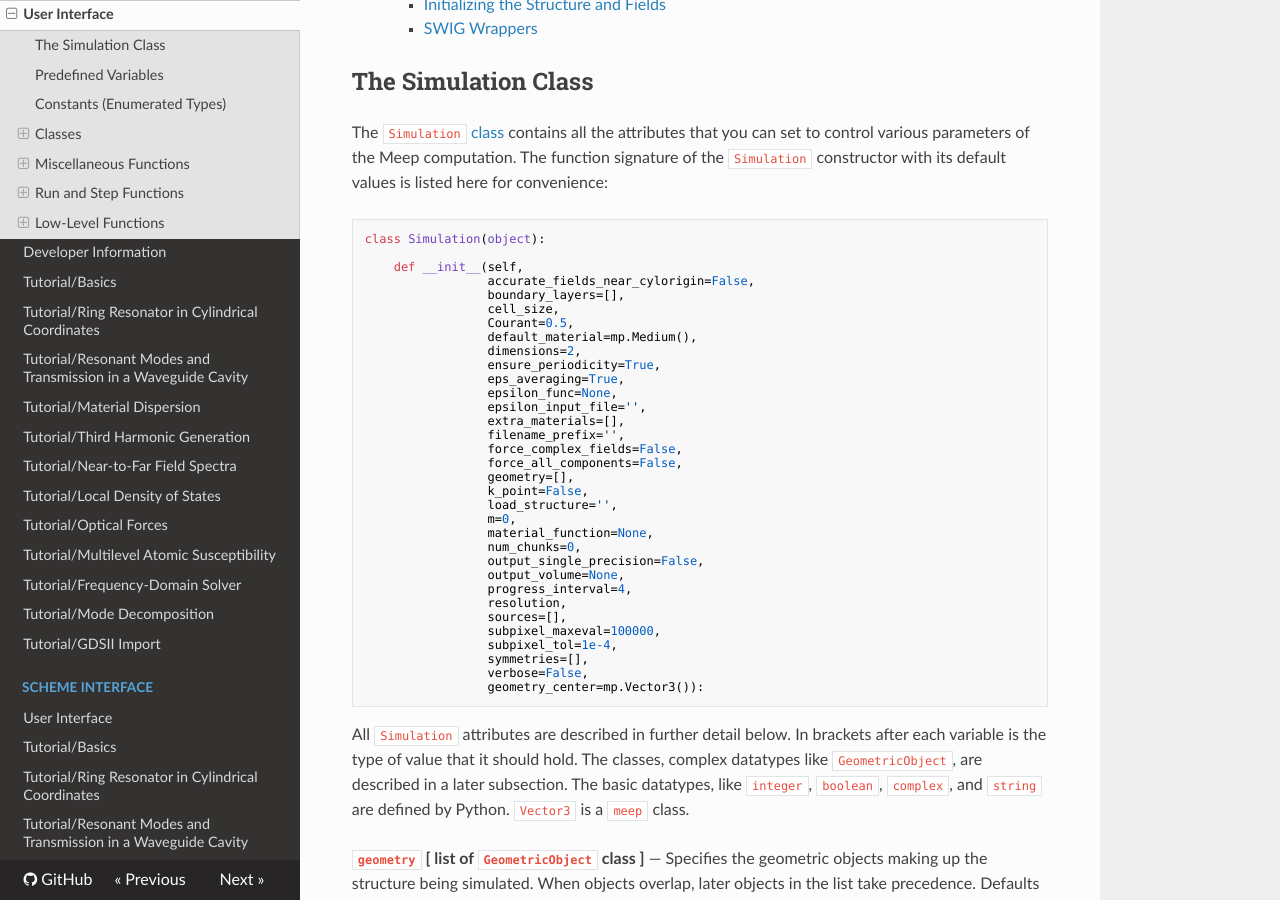
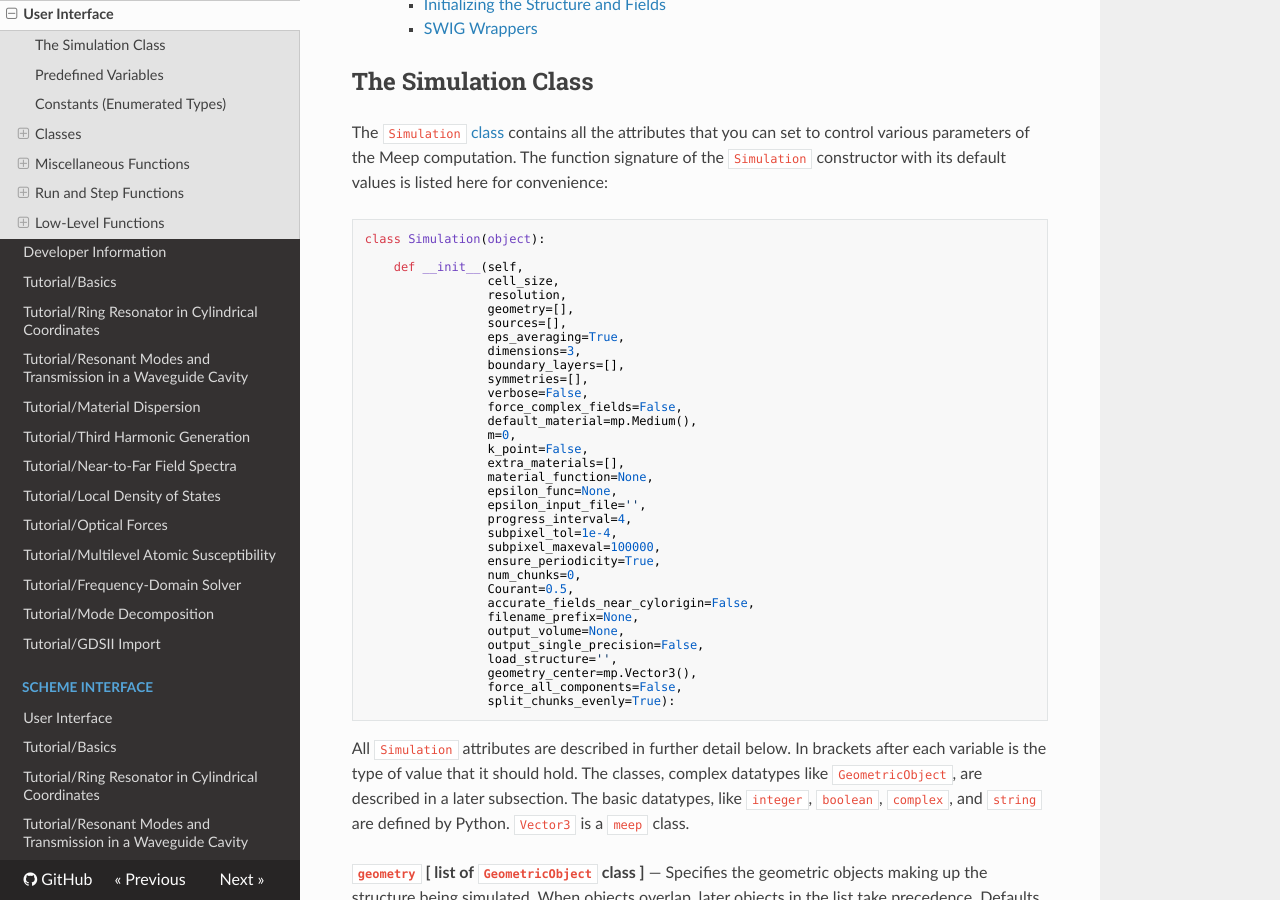
Before and after one commit to NanoComp/meep, an MkDocs documentation site: the page built from doc/docs/Python_User_Interface.md, in a window 1280 px wide and 900 px high, scrolled down 2137 px. Built offline with MkDocs 1.6.1, drawn with Linux system fonts in a browser that asks for light colours; nearby versions of some CDN libraries; formulas are drawn with MathJax 3; old or Windows-style settings are respelled for this version of MkDocs; some of the changed text lies outside the part shown.

````diff
--- a/doc/docs/Python_User_Interface.md
+++ b/doc/docs/Python_User_Interface.md
@@ -17,36 +17,37 @@
 class Simulation(object):
 
     def __init__(self,
-                 accurate_fields_near_cylorigin=False,
+                 cell_size,
+                 resolution,
+                 geometry=[],
+                 sources=[],
+                 eps_averaging=True,
+                 dimensions=3,
                  boundary_layers=[],
-                 cell_size,
-                 Courant=0.5,
+                 symmetries=[],
+                 verbose=False,
+                 force_complex_fields=False,
                  default_material=mp.Medium(),
-                 dimensions=2,
-                 ensure_periodicity=True,
-                 eps_averaging=True,
+                 m=0,
+                 k_point=False,
+                 extra_materials=[],
+                 material_function=None,
                  epsilon_func=None,
                  epsilon_input_file='',
-                 extra_materials=[],
-                 filename_prefix='',
-                 force_complex_fields=False,
+                 progress_interval=4,
+                 subpixel_tol=1e-4,
+                 subpixel_maxeval=100000,
+                 ensure_periodicity=True,
+                 num_chunks=0,
+                 Courant=0.5,
+                 accurate_fields_near_cylorigin=False,
+                 filename_prefix=None,
+                 output_volume=None,
+                 output_single_precision=False,
+                 load_structure='',
+                 geometry_center=mp.Vector3(),
                  force_all_components=False,
-                 geometry=[],
-                 k_point=False,
-                 load_structure='',
-                 m=0,
-                 material_function=None,
-                 num_chunks=0,
-                 output_single_precision=False,
-                 output_volume=None,
-                 progress_interval=4,
-                 resolution,
-                 sources=[],
-                 subpixel_maxeval=100000,
-                 subpixel_tol=1e-4,
-                 symmetries=[],
-                 verbose=False,
-                 geometry_center=mp.Vector3()):
+                 split_chunks_evenly=True):
 ```
 
 All `Simulation` attributes are described in further detail below. In brackets after each variable is the type of value that it should hold. The classes, complex datatypes like `GeometricObject`, are described in a later subsection. The basic datatypes, like `integer`, `boolean`, `complex`, and `string` are defined by Python. `Vector3` is a `meep` class.
@@ -169,6 +170,10 @@
 **`num_chunks` [`integer`]**
 —
 Minimum number of "chunks" (subarrays) to divide the structure/fields into (default 0). Actual number is determined by number of processors, PML layers, etcetera. Mainly useful for debugging.
+
+**`split_chunks_evenly` [`boolean`]**
+—
+When `True` (the default), the work per chunk is not taken into account when splitting chunks up for multiple processors. The cell is simply split up into equal chunks (with the exception of PML regions, which must be on their own chunk). When `False`, Meep attempts to allocate an equal amount of work to each processor, which can increase the performance of parallel simulations.
 
 Predefined Variables
 --------------------
````
